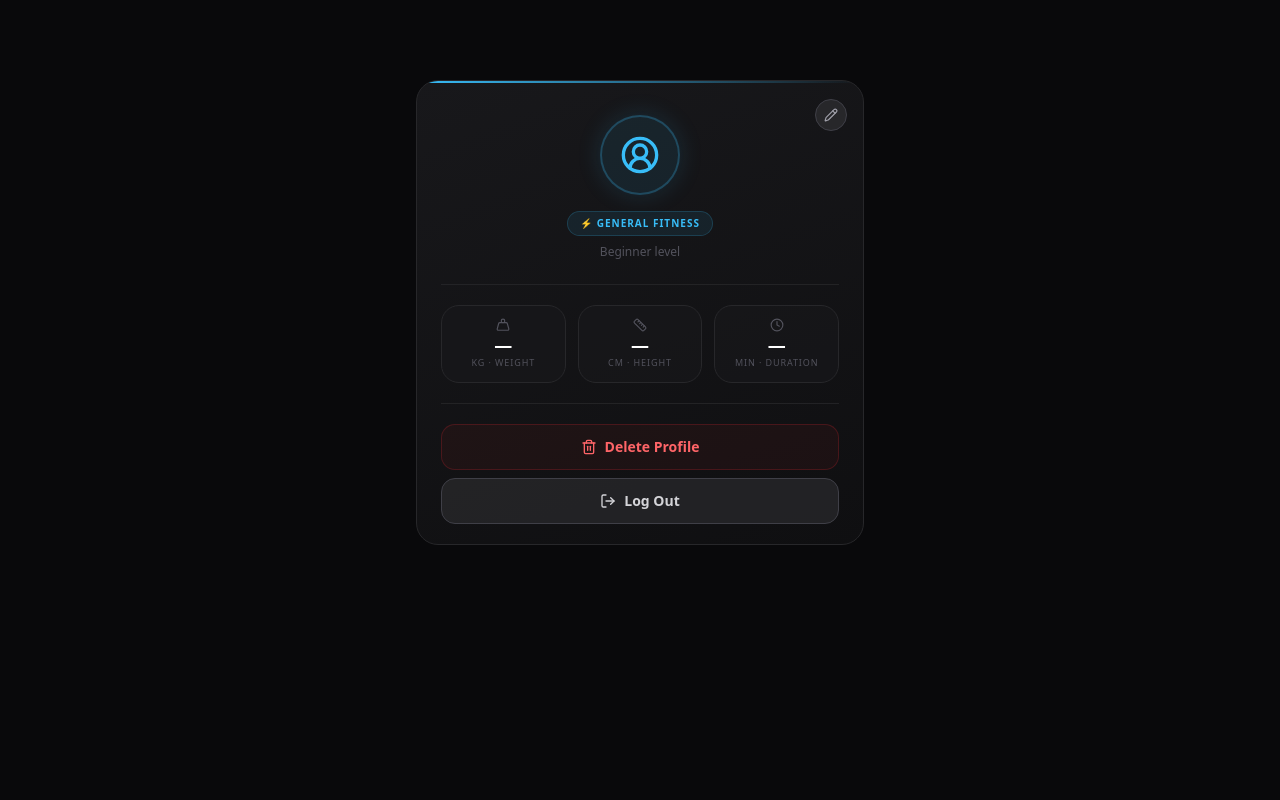
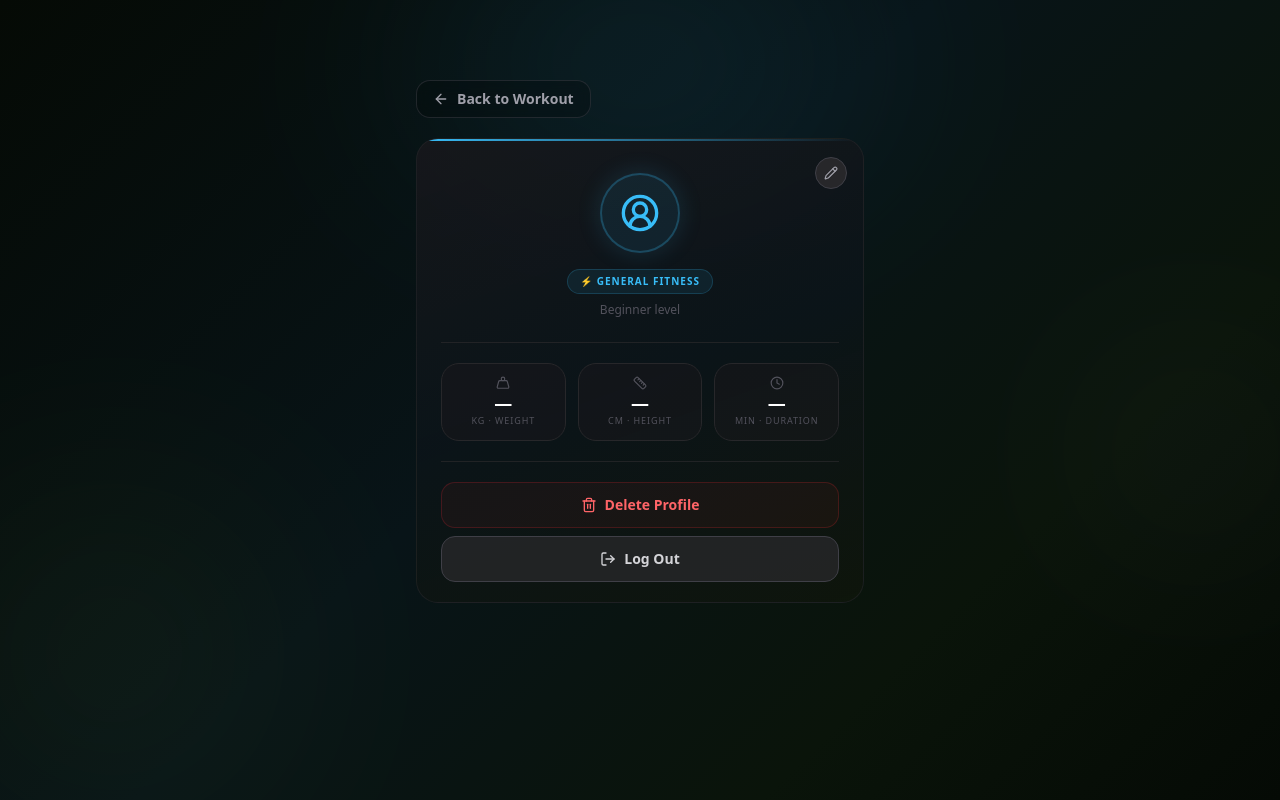
Before and after one commit to G-Kangutkar/home-workout-planner-frontend, a React (Vite) app: page /profilepage in a window 1280 px wide. Built offline with nearby package versions, Linux system fonts and the light colour scheme; no server answers; sample sign-in values are in the browser's storage.

Commit message:
added back button, bg gradient

```diff
--- a/src/components/Navbar.jsx
+++ b/src/components/Navbar.jsx
@@ -321,16 +321,10 @@ function Navbar() {
               title="My Profile"
               className="ml-1 w-9 h-9 rounded-full flex items-center justify-center border border-zinc-700 bg-zinc-800/60 hover:border-lime-400/50 hover:bg-lime-400/10 transition-all duration-200 group"
             >
-              <UserCircle2 className="w-5 h-5 text-zinc-400 group-hover:text-lime-400 transition-colors duration-200" />
+              <UserCircle2 className="w-5 h-5 text-cyan-500 group-hover:text-lime-400 transition-colors duration-200" />
             </Link>
 
-            <button
-              type="button"
-              onClick={handleLogout}
-              className="ml-2 px-4 py-2 rounded-xl text-sm font-bold text-zinc-900 bg-lime-400 hover:bg-lime-300 transition-all duration-200 shadow-[0_0_16px_rgba(163,230,53,0.3)] hover:shadow-[0_0_24px_rgba(163,230,53,0.5)] hover:-translate-y-0.5 active:translate-y-0"
-            >
-              Log out
-            </button>
+
           </div>
 
           {/* ── Mobile: profile + logout + hamburger ── */}
@@ -341,16 +335,16 @@ function Navbar() {
               title="My Profile"
               className="w-8 h-8 rounded-full flex items-center justify-center border border-zinc-700 bg-zinc-800/60 hover:border-lime-400/50 transition-all duration-200"
             >
-              <UserCircle2 className="w-4 h-4 text-zinc-400" />
+              <UserCircle2 className="w-4 h-4 text-cyan-500" />
             </Link>
 
-            <button
+            {/* <button
               type="button"
               onClick={handleLogout}
               className="px-3 py-1.5 rounded-lg text-xs font-bold text-zinc-900 bg-lime-400 hover:bg-lime-300 transition-all duration-200 shadow-[0_0_12px_rgba(163,230,53,0.3)]"
             >
               Logout
-            </button>
+            </button> */}
             <button
               type="button"
               onClick={() => setMenuOpen(!menuOpen)}
@@ -387,7 +381,7 @@ function Navbar() {
           <Link
             to="/profilepage"
             onClick={() => setMenuOpen(false)}
-            className="flex items-center gap-3 px-4 py-3 rounded-xl text-sm font-semibold text-zinc-400 hover:text-lime-400 hover:bg-white/5 transition-all duration-200"
+            className="flex items-center gap-3 px-4 py-3 rounded-xl text-sm font-semibold text-cyan-500 hover:text-lime-400 hover:bg-white/5 transition-all duration-200"
           >
             <span className="w-1.5 h-1.5 rounded-full bg-zinc-400 shrink-0" />
             My Profile
--- a/src/pages/profile/ProfilePage.jsx
+++ b/src/pages/profile/ProfilePage.jsx
@@ -1,9 +1,9 @@
 import { useState, useEffect } from "react";
-import { useNavigate } from "react-router-dom";
+import { useNavigate, Link } from "react-router-dom";
 import { toast } from "sonner";
 import {
   UserCircle2, Pencil, Trash2, LogOut, Save, X,
-  Weight, Ruler, Target, Zap, Clock,
+  Weight, Ruler, Target, Zap, Clock,ArrowLeft
 } from "lucide-react";
 import { getProfile, saveProfile, deleteProfile } from "@/lib/api.js";
 import NumberField from "@/components/Profile/NumberField.jsx";
@@ -90,7 +90,7 @@ export default function ProfilePage() {
       });
       setProfile(res.profile);
       setEditing(false);
-      toast.success("✅ Profile updated!");
+      toast.success("✅ Profile updated!, now hit regenerate on home");
     } catch (err) {
       toast.error(err.message || "Failed to save profile");
     } finally {
@@ -136,16 +136,43 @@ export default function ProfilePage() {
   }
 
   return (
-    <div className="min-h-screen bg-zinc-950 pt-20 pb-12 px-4">
+     <div
+      className="min-h-screen pt-20 pb-12 px-4 relative overflow-hidden"
+      style={{ background: "linear-gradient(135deg, #050a05 0%, #081418 45%, #0a140a 75%, #050a05 100%)" }}
+    >
+         <div
+        className="pointer-events-none absolute -top-24 left-1/2 -translate-x-1/2 w-170 h-80 rounded-full opacity-[0.18] blur-[110px]"
+        style={{ background: "radial-gradient(ellipse, #38bdf8 0%, transparent 65%)" }}
+      />
       <div
-        className="w-full max-w-md mx-auto"
+        className="pointer-events-none absolute -bottom-16 -left-24 w-105 h-105 rounded-full opacity-[0.12] blur-[130px]"
+        style={{ background: "radial-gradient(ellipse, #a3e635 0%, transparent 65%)" }}
+      />
+      <div
+        className="pointer-events-none absolute bottom-1/4 -right-16 w-75 h-75 rounded-full opacity-[0.10] blur-[100px]"
+        style={{ background: "radial-gradient(ellipse, #9ca3af 0%, transparent 65%)" }}
+      />
+
+      {/* CHANGE 3d — back button */}
+      <div className="w-full max-w-md mx-auto mb-5 relative z-10">
+        <Link
+          to="/workout"
+          className="inline-flex items-center gap-2 px-4 py-2 rounded-xl text-sm font-semibold
+                     text-zinc-400 border border-zinc-700/50 bg-black/20 backdrop-blur-sm
+                     hover:text-cyan-400 hover:border-cyan-400/40 hover:bg-cyan-400/5
+                     transition-all duration-200 group"
+        >
+          <ArrowLeft className="w-4 h-4 transition-transform duration-200 group-hover:-translate-x-0.5" />
+          Back to Workout
+        </Link>
+        </div>
+      <div
+        className="w-full max-w-md mx-auto relative z-10"
         style={{ animation: "fadeUp 0.4s ease both" }}
       >
-
-        {/* ── Profile Card ── */}
         <div
-          className="rounded-3xl border border-zinc-800 overflow-hidden"
-          style={{ background: "linear-gradient(160deg, #18181b 0%, #0f0f11 100%)" }}
+          className="rounded-3xl border border-zinc-800/60 overflow-hidden"
+          style={{ background: "linear-gradient(160deg, rgba(24,24,28,0.85) 0%, rgba(12,20,25,0.90) 50%, rgba(15,22,12,0.85) 100%)" }}
         >
           {/* Accent top bar */}
           <div
```
